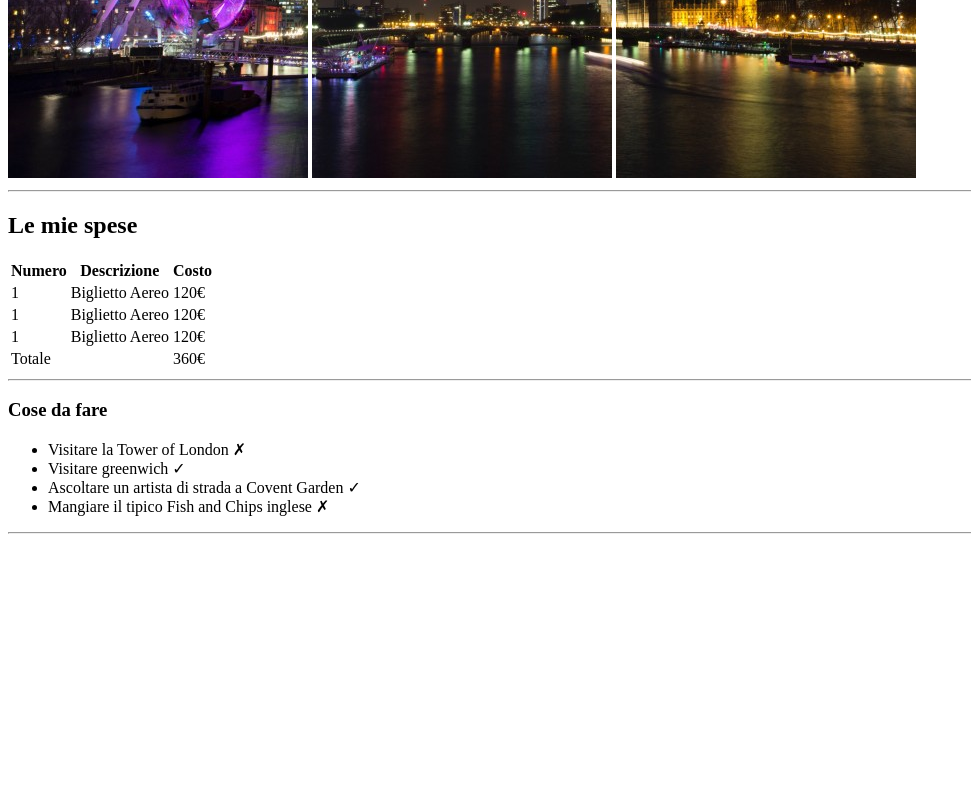
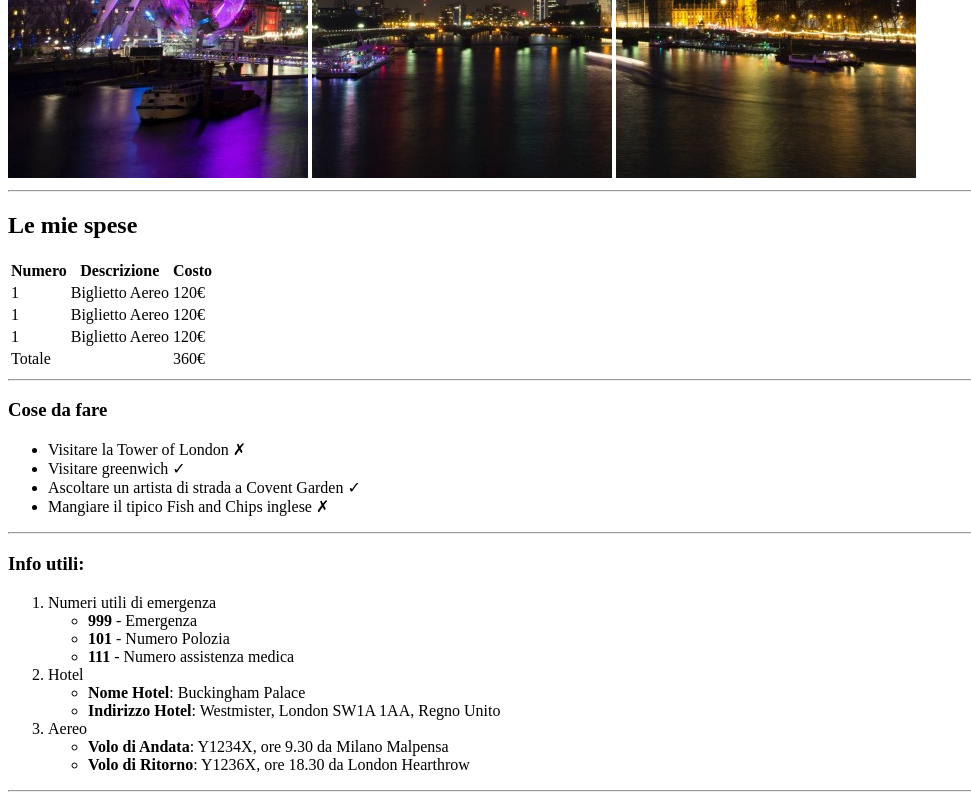
Before and after one commit to VincenzoAmari/html-london-trip, a plain HTML site: page index.html in a window 1280 px wide. Shown: the part 502-1302 px from the top of the page, without its empty margins (0-971 px from the left). Before the commit the page ends 1044 px from the top, so only its background shows below. Drawn offline with Linux system fonts and the light colour scheme.

Commit message:
Add: useful information

```diff
--- a/index.html
+++ b/index.html
@@ -70,7 +70,55 @@
 
         <hr />
 
+        <div>
+            <h3>Info utili:</h3>
 
+            <ol>
+                <li>  Numeri utili di emergenza
+                    <ul style="list-style-type: circle;">
+                        <li>
+                            <strong>999</strong>
+                            - Emergenza
+                        </li>
+                        <li>
+                            <strong>101</strong>
+                            - Numero Polozia
+                        </li><li>
+                            <strong>111</strong>
+                            - Numero assistenza medica
+                        </li>
+                    </ul>
+                </li>
+                <li>  Hotel
+                    <ul style="list-style-type: circle;">
+                        <li>
+                            <strong>Nome Hotel</strong>:
+                             Buckingham Palace
+                        </li>
+                        <li>
+                            <strong>Indirizzo Hotel</strong>:
+                              Westmister, London SW1A 1AA, Regno Unito
+                        </li>
+                    </ul>
+                </li>
+                <li>  Aereo
+                    <ul style="list-style-type: circle;">
+                        <li>
+                            <strong>Volo di Andata</strong>:
+                             Y1234X, ore 9.30 da Milano Malpensa
+                        </li>
+                        <li>
+                            <strong>Volo di Ritorno</strong>:
+                              Y1236X, ore 18.30 da London Hearthrow
+                        </li>
+                    </ul>
+                </li>
+
+            </ol>
+
+        </div>
+
+        <hr />
 
     </body>
 </html>
```
